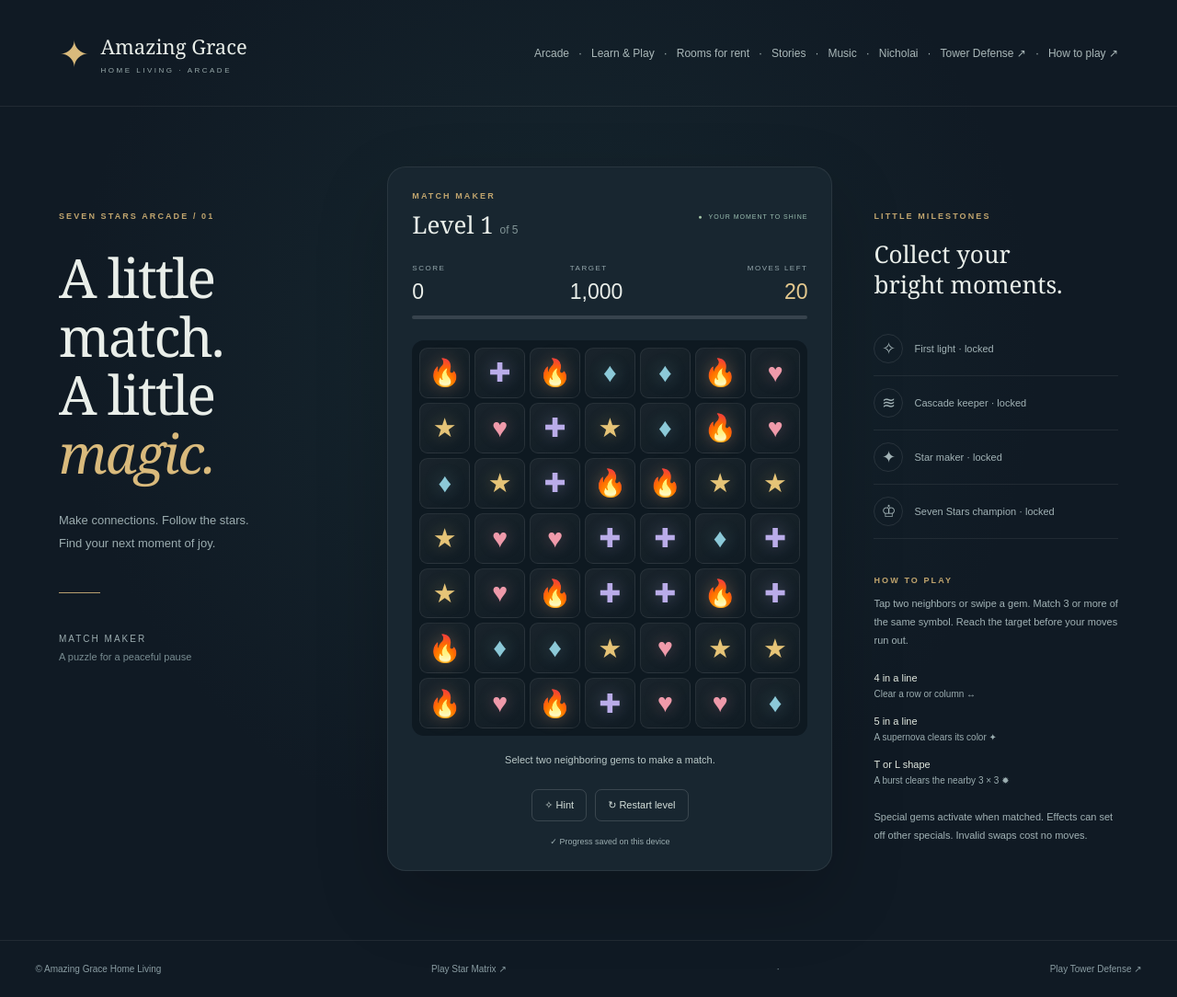
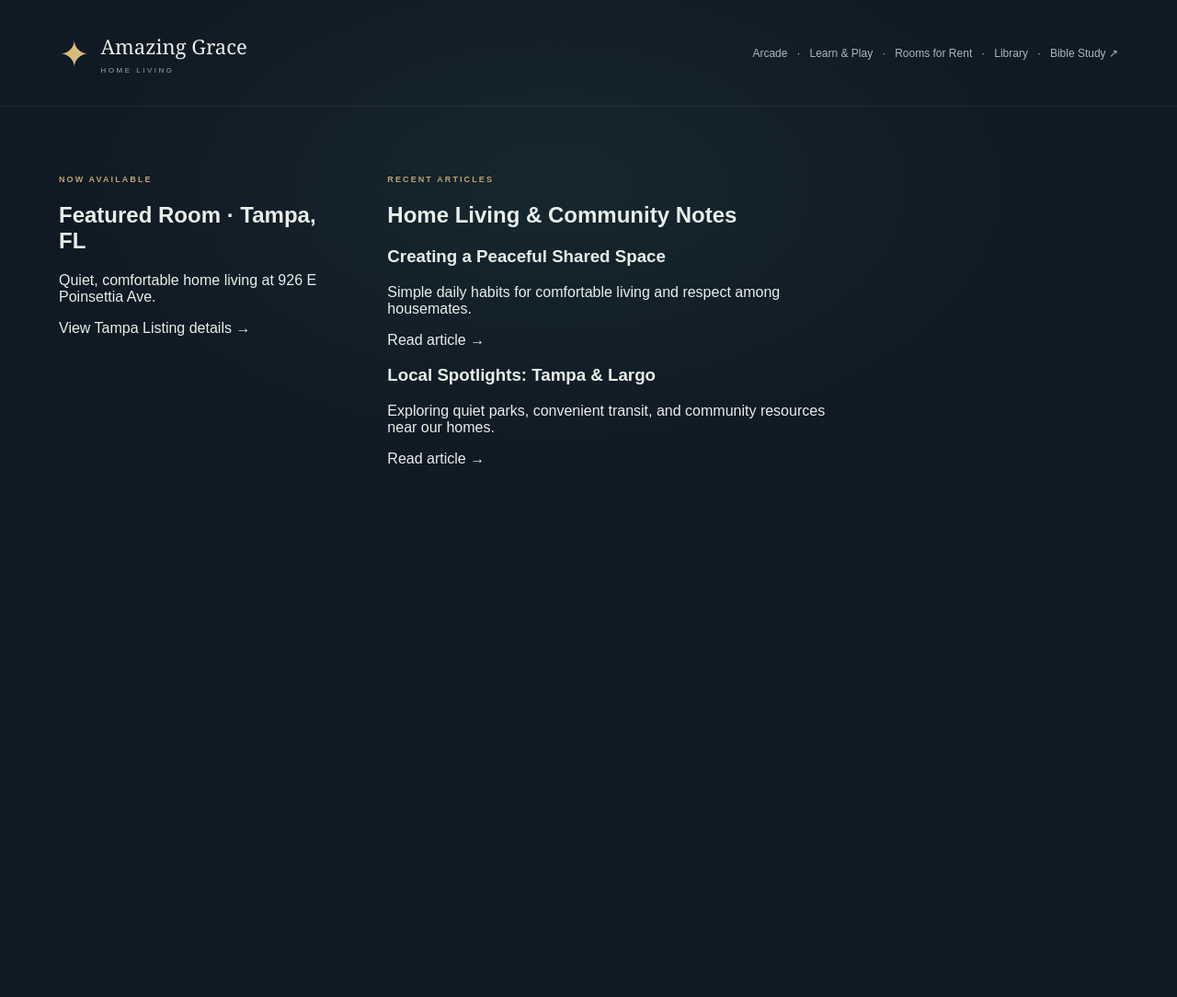
Before and after one commit to Amazing-Grace-Home-Living/website, a browser extension: page index.html in a window 1280 px wide. Shown: the whole page at 92% size. After the commit the page ends 800 px from the top, so only its background shows below. Drawn offline with Linux system fonts and the light colour scheme.

Commit message:
Modify index.html for new content and navigation
Updated the index.html file to reflect changes in the page title, meta description, and navigation links.

```diff
--- a/index.html
+++ b/index.html
@@ -1,10 +1,55 @@
 <!doctype html>
-<html lang="en"><head><meta charset="utf-8"><meta name="viewport" content="width=device-width, initial-scale=1"><meta name="theme-color" content="#101a24"><meta name="description" content="Find a little joy in Match Maker, a free match-three puzzle from Amazing Grace Home Living."><title>Match Maker · Amazing Grace</title><link rel="icon" href="data:,"><link rel="stylesheet" href="/src/styles.css"></head>
-<body><header class="masthead"><a href="/" class="brand"><span class="brand-mark">✦</span><span>Amazing Grace<small>HOME LIVING · ARCADE</small></span></a><nav aria-label="Site"><a href="/arcade/">Arcade</a> · <a href="/lms/">Learn &amp; Play</a> · <a href="/listings/">Rooms for rent</a> · <a href="/stories/">Stories</a> · <a href="/audio-library/">Music</a> · <a href="/nicholai/">Nicholai</a> · <a href="/src/game/tower-defense/index.html">Tower Defense ↗</a> · <a href="#how-to">How to play ↗</a></nav></header>
-<main><section class="intro"><p class="eyebrow">SEVEN STARS ARCADE / 01</p><h1>A little match. <br>A little <em>magic.</em></h1><p>Make connections. Follow the stars. <br>Find your next moment of joy.</p><div class="intro-rule"></div><p class="edition">MATCH MAKER<br><span>A puzzle for a peaceful pause</span></p></section>
-<section class="game" aria-label="Match Maker"><div class="game-heading"><div><p class="eyebrow">MATCH MAKER</p><h2 id="level-title">Level 1 <span>of 5</span></h2></div><span class="live-dot">YOUR MOMENT TO SHINE</span></div>
-<div class="stats"><div><small>SCORE</small><strong id="score">0</strong></div><div><small>TARGET</small><strong id="target">1,000</strong></div><div><small>MOVES LEFT</small><strong id="moves">20</strong></div></div><progress id="progress" value="0" max="1000" aria-label="Level progress"></progress>
-<div id="board" role="group" aria-label="Match-three board. Select two neighboring gems. Use arrow keys to move focus."></div>
-<p id="message" role="status" aria-live="polite">Select two neighboring gems to make a match.</p><div class="actions"><button id="hint">✧ Hint</button><button id="restart">↻ Restart level</button><button id="next" hidden>Next level →</button></div><p id="save-status" class="save-status">Progress saves on this device</p></section>
-<aside class="side"><p class="eyebrow">LITTLE MILESTONES</p><h2>Collect your <br>bright moments.</h2><div id="badges"></div><div class="how" id="how-to"><p class="eyebrow">HOW TO PLAY</p><p>Tap two neighbors or swipe a gem. Match 3 or more of the same symbol. Reach the target before your moves run out.</p><ul><li><b>4 in a line</b><span>Clear a row or column ↔</span></li><li><b>5 in a line</b><span>A supernova clears its color ✦</span></li><li><b>T or L shape</b><span>A burst clears the nearby 3 × 3 ✹</span></li></ul><p>Special gems activate when matched. Effects can set off other specials. Invalid swaps cost no moves.</p></div></aside>
-</main><footer><span>© Amazing Grace Home Living</span><a href="/src/game/star-matrix/index.html">Play Star Matrix ↗</a> · <a href="/src/game/tower-defense/index.html">Play Tower Defense ↗</a></footer><script type="module" src="/src/game/ui.js"></script></body></html>
+<html lang="en">
+<head>
+  <meta charset="utf-8">
+  <meta name="viewport" content="width=device-width, initial-scale=1">
+  <meta name="theme-color" content="#000000">
+  <meta name="description" content="Amazing Grace Home Living — Quiet, comfortable rooms for rent in Tampa and local community updates.">
+  <title>Amazing Grace Home Living</title>
+  <link rel="icon" href="data:,">
+  <link rel="stylesheet" href="/src/styles.css">
+</head>
+<body>
+  <header class="masthead">
+    <a href="/" class="brand">
+      <span class="brand-mark">✦</span>
+      <span>Amazing Grace<small>HOME LIVING</small></span>
+    </a>
+    <nav aria-label="Site Navigation">
+      <a href="/arcade/">Arcade</a> ·
+      <a href="/lms/">Learn &amp; Play</a> ·
+      <a href="/listings/">Rooms for Rent</a> ·
+      <a href="/library/">Library</a> ·
+      <a href="https://voiceofjesusministry.net" target="_blank" rel="noopener">Bible Study ↗</a>
+    </nav>
+  </header>
+
+  <main>
+    <!-- Featured Vacancy Section -->
+    <section class="featured-listing">
+      <p class="eyebrow">NOW AVAILABLE</p>
+      <h2>Featured Room · Tampa, FL</h2>
+      <p>Quiet, comfortable home living at 926 E Poinsettia Ave.</p>
+      <a href="/listings/" class="btn-primary">View Tampa Listing details →</a>
+    </section>
+
+    <!-- Homepage Articles / Blog Section -->
+    <section class="home-blog">
+      <p class="eyebrow">RECENT ARTICLES</p>
+      <h2>Home Living &amp; Community Notes</h2>
+      <div class="articles-grid">
+        <article class="article-card">
+          <h3>Creating a Peaceful Shared Space</h3>
+          <p>Simple daily habits for comfortable living and respect among housemates.</p>
+          <a href="/library/">Read article →</a>
+        </article>
+        <article class="article-card">
+          <h3>Local Spotlights: Tampa &amp; Largo</h3>
+          <p>Exploring quiet parks, convenient transit, and community resources near our homes.</p>
+          <a href="/library/">Read article →</a>
+        </article>
+      </div>
+    </section>
+  </main>
+</body>
+</html>
```
